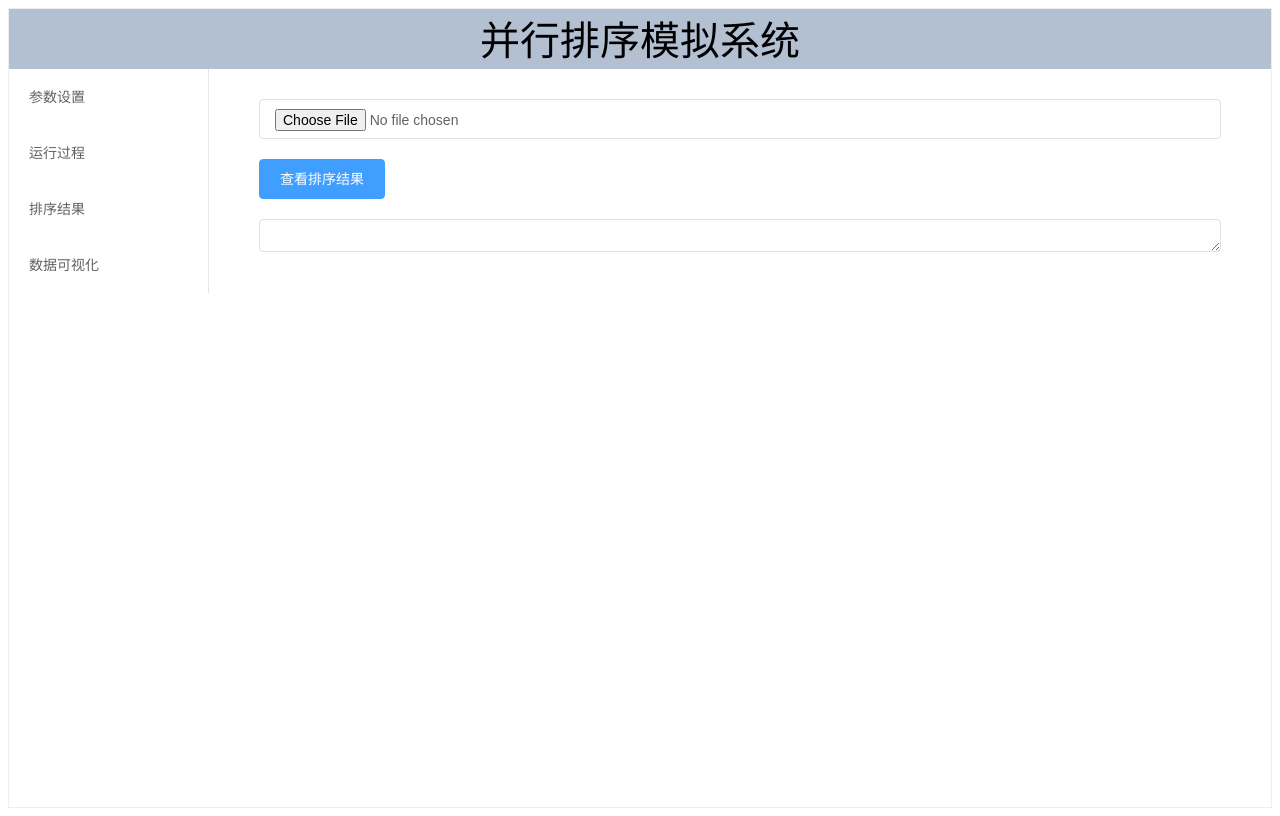
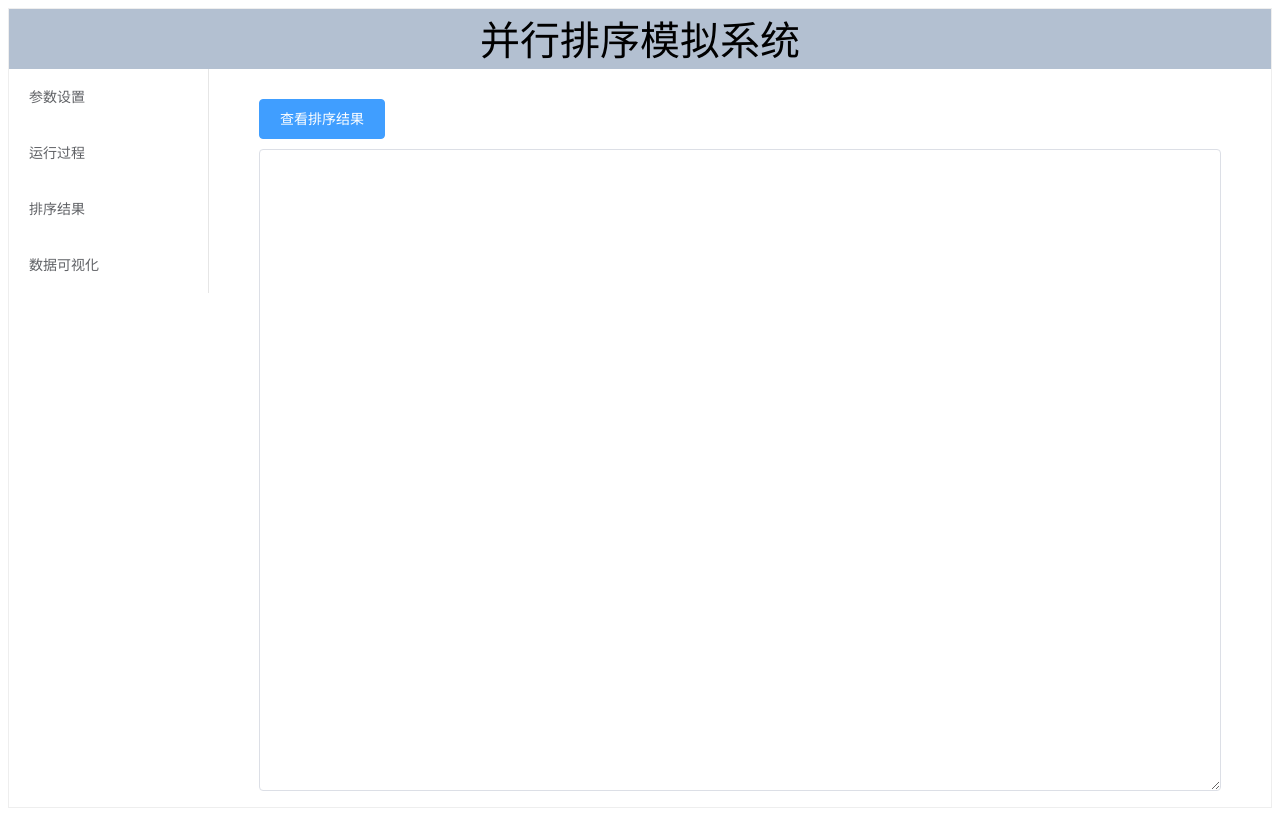
Before and after one commit to TommyLin-812/parallel_sorting_web, a Vue app: page /#/result in a window 1280 px wide. Built offline with nearby package versions, Linux system fonts and the light colour scheme.

Commit message:
增加排序结果部分

```diff
--- a/src/views/ResultView.vue
+++ b/src/views/ResultView.vue
@@ -1,8 +1,8 @@
 <template>
     <div>
-        <el-input type="file" style="margin: 10px 0"></el-input>
-        <el-button type="primary" :loading="loading" @click="getSortedData" style="margin: 10px 0">查看排序结果</el-button>
-        <el-input type="textarea" autosize style="margin: 10px 0"></el-input>
+        <el-button type="primary" id="button" @click="getSortedData" style="margin: 10px 0">查看排序结果
+        </el-button>
+        <el-input type="textarea" id="sortedData" v-model="sortedData" :rows=30></el-input>
     </div>
 </template>
 
@@ -13,15 +13,25 @@ export default {
     name: "ResultView",
     data() {
         return {
-            loading: false
+            sortedData: ''
         }
     },
     methods: {
         getSortedData() {
-            this.loading=true;
-            axios.get("http://localhost:8081/result").then((result)=>{
-                console.log(result.data);
+            const button = document.getElementById("button");
+            button.loading = true;
+            axios.get("http://localhost:8081/result", {responseType: 'blob'}).then((result) => {
+                const blob = new Blob([result.data]);
 
+                console.log(blob);
+
+                const reader = new FileReader()
+                reader.onload = function readFileCompleted() {
+                    document.getElementById("sortedData").value = reader.result;
+                    reader.abort();
+                    button.loading = false;
+                };
+                reader.readAsText(blob);
             })
         }
     }
```
